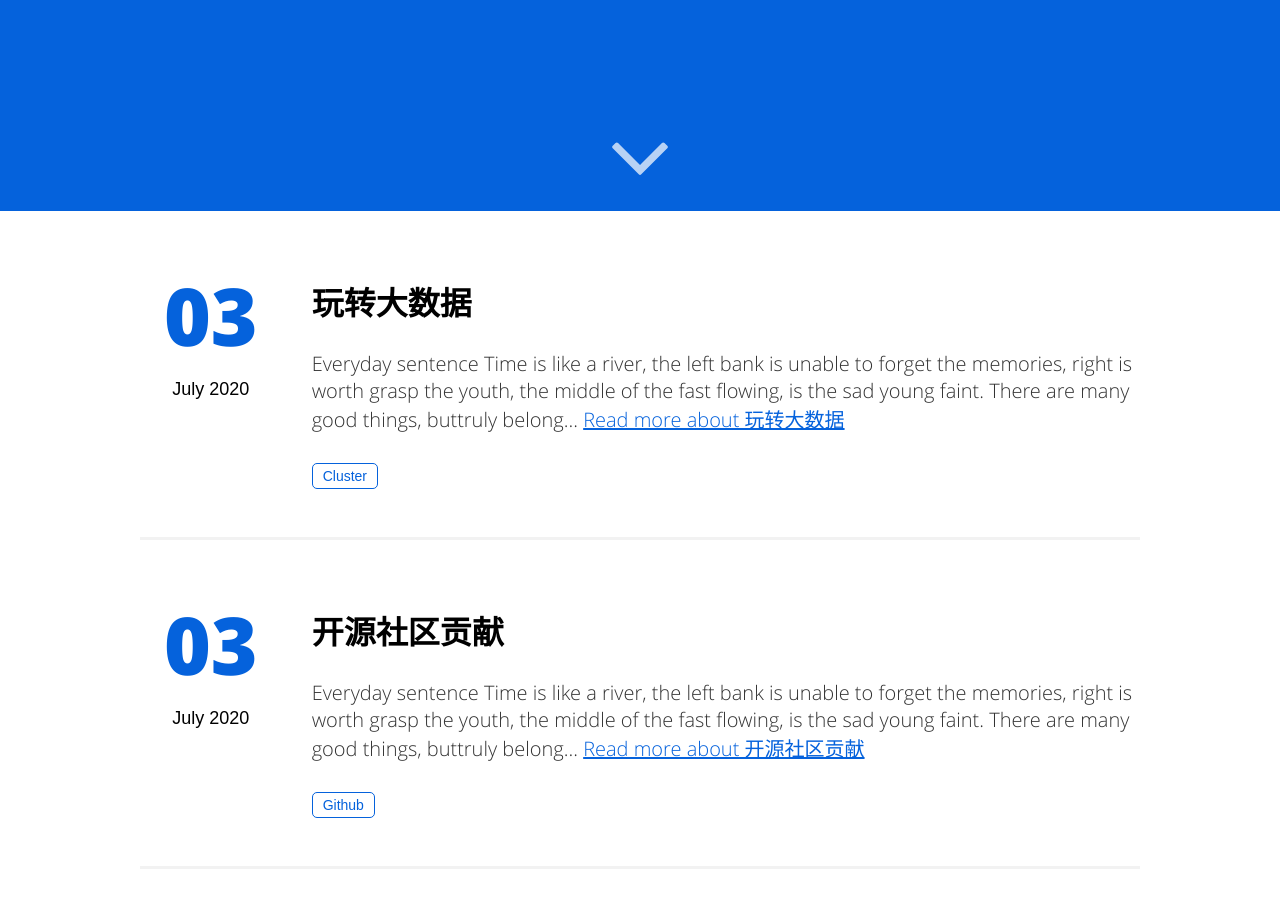
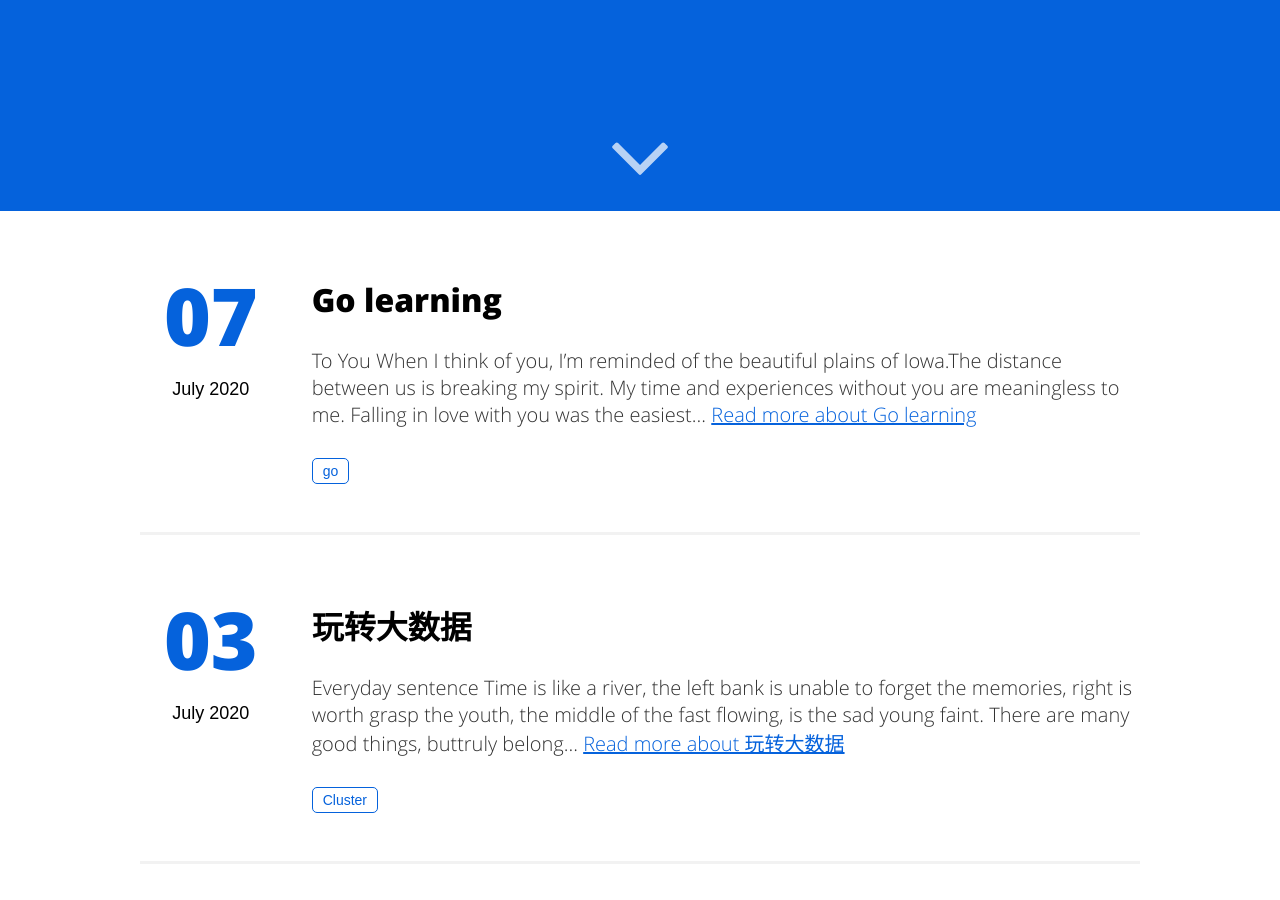
Before and after one commit to clay001/locke.github.io, a Jekyll site: the page built from index.html, in a window 1280 px wide and 900 px high, scrolled down 689 px. Built offline with Jekyll 4.4.1, drawn with Linux system fonts in a browser that asks for light colours.

Commit message:
small talk

```diff
--- /dev/null
+++ b/_posts/2020-07-07-Go_learning.md
@@ -0,0 +1,19 @@
+---
+layout: post
+title: "Go learning"
+date: 2020-07-07 20:11:32
+image: '/assets/img/'
+description: 'Go learning note'
+tags:
+- go
+categories:
+- Language
+twitter_text: 'Do you know these?'
+
+---
+
+## To You
+
+When I think of you, I'm reminded of the beautiful plains of Iowa.The distance between us is breaking my spirit. My time and experiences without you are meaningless to me. Falling in love with you was the easiest thing I have ever done. Nothing matters to me but you.And everyday I am alive, I'm aware of this. I loved you the day I met you, I love you today, and I will love you to rest of my life.
+
+## 为什么要学GO
```
Also changed, not shown: _posts/2020-03-21-algorithm.md (+6 -0 lines), _posts/2020-06-18-current-Research(4).md (+1 -1 lines), 2 other files.
